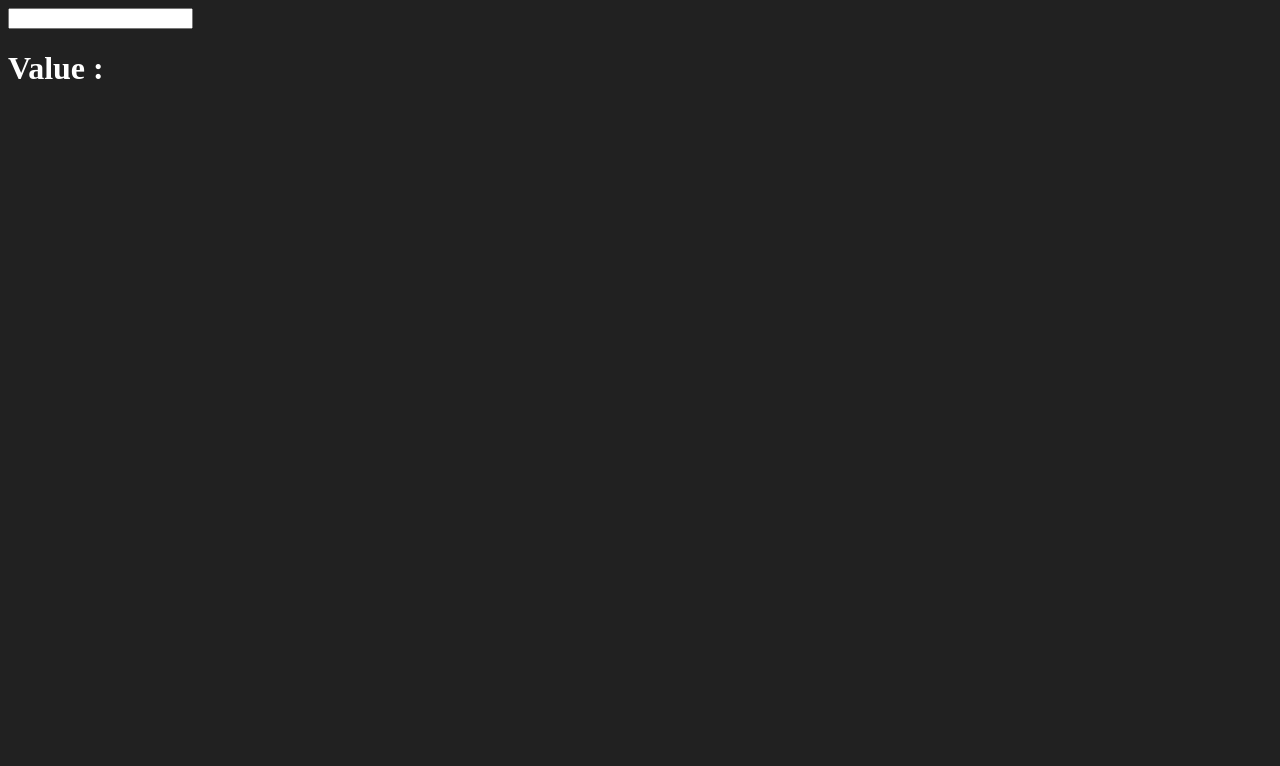
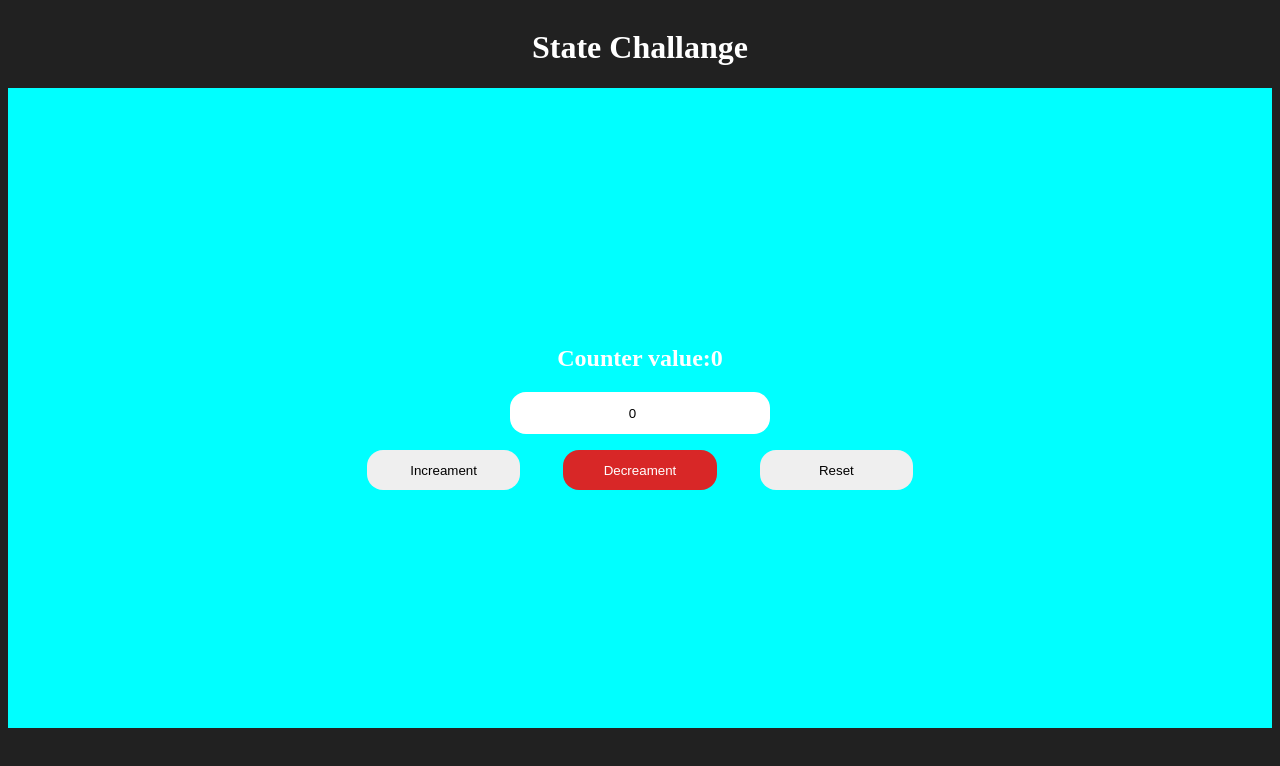
Before and after one commit to hassan42772/React-Basic-project, a React (Vite) app in the folder States/: page / in a window 1280 px wide. Shown: the top 766 px of the page. Built offline with nearby package versions, Linux system fonts and the light colour scheme.

Commit message:
State Challange 2

```diff
--- a/States/src/components/StateChallange.jsx
+++ b/States/src/components/StateChallange.jsx
@@ -1,21 +1,21 @@
 import { useState } from "react"
-//? method 1
-// const users = [{
-//     username :"Hassan",
-//     age:20
-// },
-// {
-//     username :"Ali",
-//     age:24
-// },
-// {
-//     username :"Hussain",
-//     age:29
-// },
-// {
-//     username :"Ahmad",
-//     age:25
-// }]
+//! method 1 // just for testing data
+const Userdata = [{
+    username :"Hassan",
+    age:20
+},
+{
+    username :"Ali",
+    age:24
+},
+{
+    username :"Hussain",
+    age:29
+},
+{
+    username :"Ahmad",
+    age:25
+}]
 
 
 function StateChallange() {
@@ -37,7 +37,7 @@ function StateChallange() {
     age:25
 }]);
 
-setUser; //! just for array remove
+setUser; //? this is use for remove the error from the computer.
   return (
     <section>
       <h1>Admin Pannel</h1>
--- /dev/null
+++ b/States/src/components/StateChallange2.jsx
@@ -0,0 +1,34 @@
+import { useState } from "react"
+
+function StateChallange2() {
+    const [Counter , SetCounter]  = useState(0);
+    const [InputValue , SetInputValue]  = useState(0);
+    const HandleIncreament = () =>{
+        SetCounter(Counter + InputValue)
+    }
+    const HandleDecreament = () =>{
+        SetCounter(Counter - InputValue)
+
+    }
+    const HandleReset = () =>{
+        SetCounter(0);
+        SetInputValue(0);
+
+    }
+  return (
+    <>
+     <h1>State Challange</h1>
+     <section >
+        <h2>Counter value:{Counter}</h2>
+        <input type="number" value={InputValue} onChange={(e)=> SetInputValue(Number(e.target.value))} />
+        <div className="buttonContainer">
+        <button className="Increment" onClick={HandleIncreament} disabled= {Counter >= 100}>Increament</button>
+        <button className="Decrement" onClick={HandleDecreament} disabled= {Counter <= 0}>Decreament</button>
+        <button className="Reset" onClick={HandleReset}>Reset</button>
+        </div>
+     </section>
+    </>
+  )
+}
+
+export default StateChallange2
--- a/States/src/index.css
+++ b/States/src/index.css
@@ -1,21 +1,52 @@
 body{
   background-color: #212121;
+  display: flex;
+  flex-direction: column;
+  justify-content: center;
+  text-align: center;
 }
 
 section{
   width: 100%;
-  height: 100vh;
-  background-color: black;
+  height: 80vh;
+  background-color: aqua;
   display: flex;
   flex-direction: column;
   justify-content: center;
   align-items: center;
   text-align: center;
 }
+.buttonContainer{
+  width: 50%;
+  display: flex;
+  justify-content: space-evenly;
+
+}
 button{
-  width: 10vw;
+  width: 12vw;
+  height: 5vh;
+  border-radius:1rem;
+  border: none;
+  outline: none;
+}
+button:disabled{
+  background-color: rgba(255, 0, 0, 0.849);
+  color: white;
+}
+input{
+  width: 20vw;
+  height: 5vh;
+  margin-bottom: 1rem;
+  border-radius: 1rem;
+  border: none;
+  outline: none;
+  text-align: center;
+
 }
 h1{
+  color: white;
+}
+h2{
   color: white;
 }
 ul{
--- a/States/src/main.jsx
+++ b/States/src/main.jsx
@@ -5,12 +5,14 @@ import App from './App.jsx'
 import StateChallange from './components/StateChallange.jsx'
 import DerivedState from './components/DerivedState.jsx'
 import LiftingStateUp from './components/LiftingStateUp.jsx'
+import StateChallange2 from './components/StateChallange2.jsx'
 
 createRoot(document.getElementById('root')).render(
   <StrictMode>
     {/* <App /> */}
     {/* <StateChallange/> */}
     {/* <DerivedState/> */}
-    <LiftingStateUp/>
+    {/* <LiftingStateUp/> */}
+    <StateChallange2/>
   </StrictMode>,
 )
```
Also changed, not shown: 1 other file (tests, documents, lock files or other folders).
